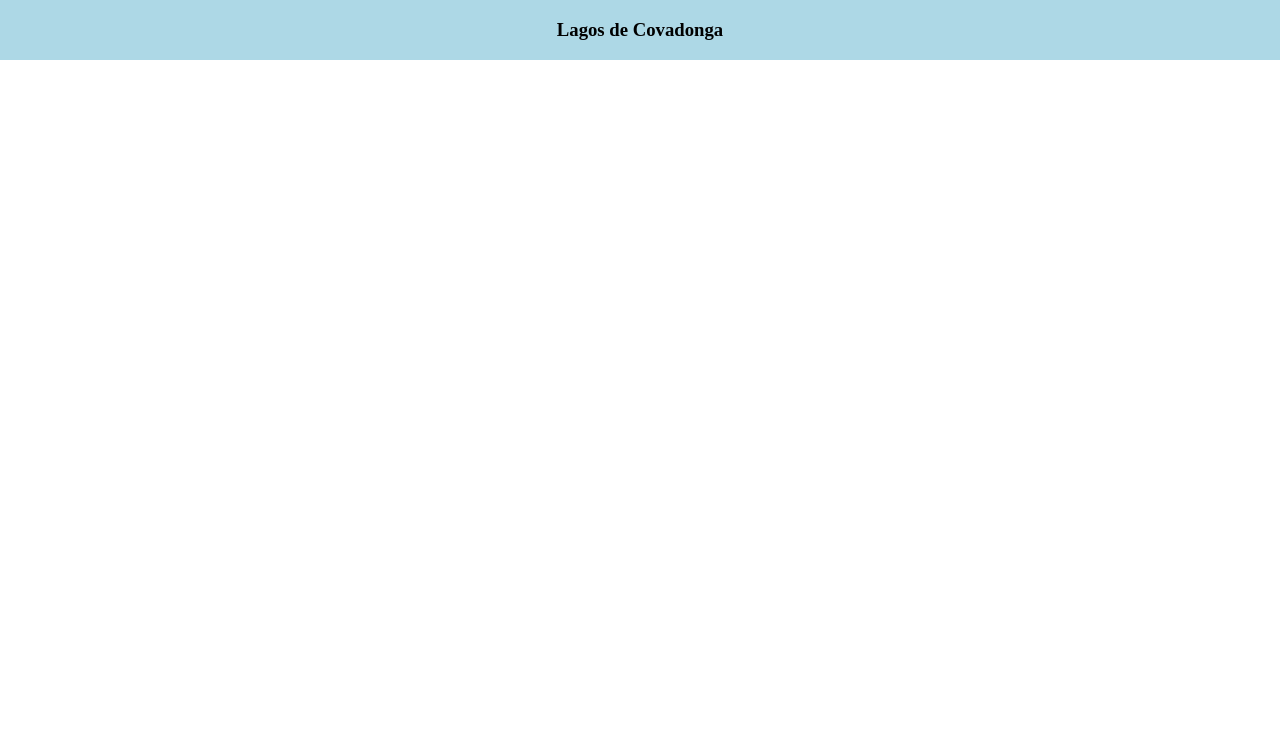
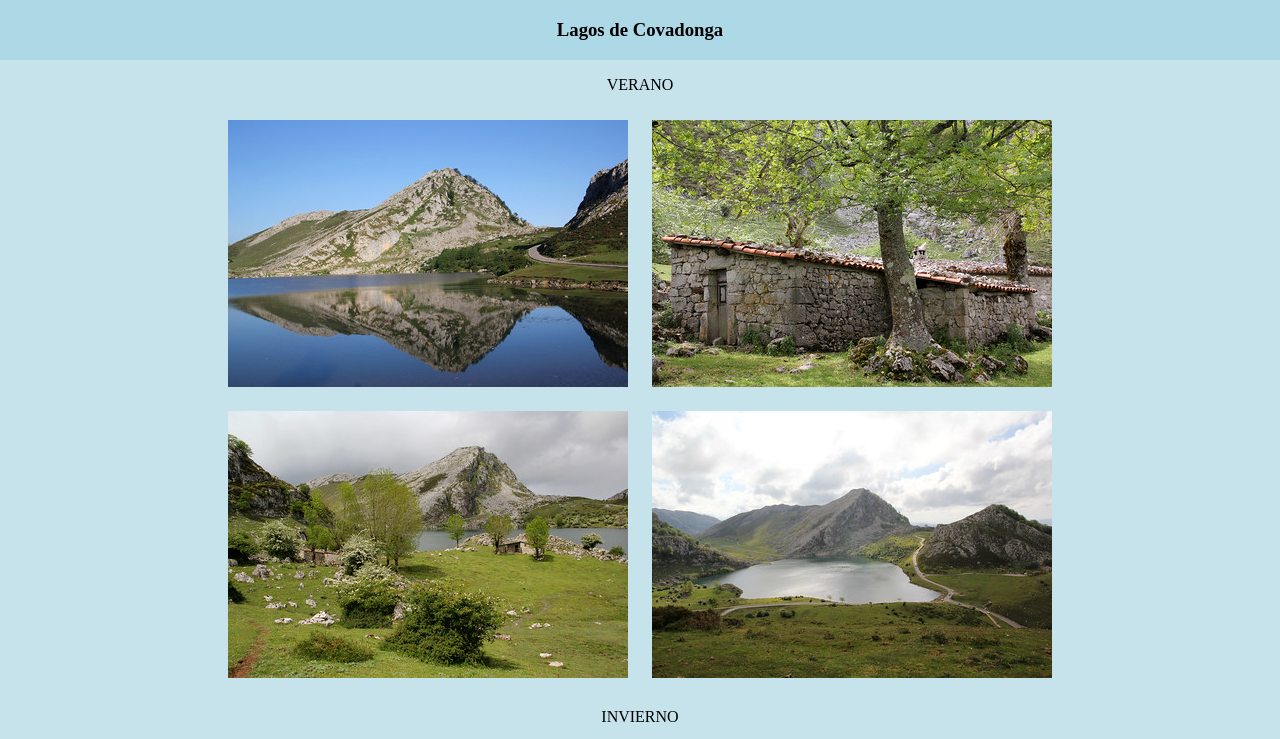
Before and after one commit to antonioc8021/DIW, a plain HTML site: page Actividad3.2/blog.html in a window 1280 px wide. Shown: the part 61-800 px from the top of the page. Drawn offline with Linux system fonts and the light colour scheme.

Commit message:
blog picos de europa

```diff
--- a/Actividad3.2/blog.css
+++ b/Actividad3.2/blog.css
@@ -8,11 +8,31 @@ body {
     display: flex;
     text-align: center;
     justify-content: center;
+    flex-direction: column;
+    background-color: lightblue;
 }
 
 .cabecera {
-    background-color: lightblue;
+    /* background-color: lightblue; */
     width: 100%;
 }
 
-.cuerpo {}
+.cuerpo {
+    display: flex;
+    flex-direction: column;
+    ;
+    background-color: rgb(198, 227, 236);
+
+}
+
+img {
+    margin: 10px;
+}
+
+.fotos {
+    margin: 0 10%;
+}
+
+.pie {
+    /* background-color: lightblue; */
+}
--- a/Actividad3.2/blog.html
+++ b/Actividad3.2/blog.html
@@ -16,7 +16,27 @@
 
         </div>
         <div class="cuerpo">
-
+            <p>VERANO</p>
+            <!-- Enlace a la búsqueda realizada en flickr: https://www.flickr.com/search/?text=lagos%20de%20covadonga -->
+            <div class="fotos">
+                <img src="./Imágenes/Verano/lago_verano.jpg" alt="Lago de Covadonga en verano">
+                <img src="./Imágenes/Verano/caseto_verano.jpg" alt="Casa de campo cerca del lago Covadonga">
+                <img src="./Imágenes/Verano/lago_y_caseto_verano.jpg" alt="Casa de campo al lado del lago Covadonga">
+                <img src="./Imágenes/Verano/Lago_arriba_verano.jpg" alt="Vistas del lago de Covadonga desde arriba">
+            </div>
+            <p>INVIERNO</p>
+            <!-- Busqueda de flickr: https://www.flickr.com/search/?text=lagos%20de%20covadonga%20invierno -->
+            <img src="" alt="">
+            <img src="" alt="">
+            <img src="" alt="">
+            <img src="" alt="">
+            <p>ROPA ADECUADA PARA VERANO</p>
+            <img src="" alt="">
+            <img src="" alt="">
+            <!-- todo: además debo de meter fotos de la vestimenta dos de verno y dos de invierno  -->
+            <p>ROPA ADECUADA PARA INVIERNO</p>
+            <img src="" alt="">
+            <img src="" alt="">
         </div>
         <div class="pie">
 
```
Also changed, not shown: Actividad3.2/Imágenes/Verano/Lago_arriba_verano.jpg (added), Actividad3.2/Imágenes/Verano/caseto_verano.jpg (added), Actividad3.2/Imágenes/Verano/lago_verano.jpg (added), Actividad3.2/Imágenes/Verano/lago_y_caseto_verano.jpg (added).
